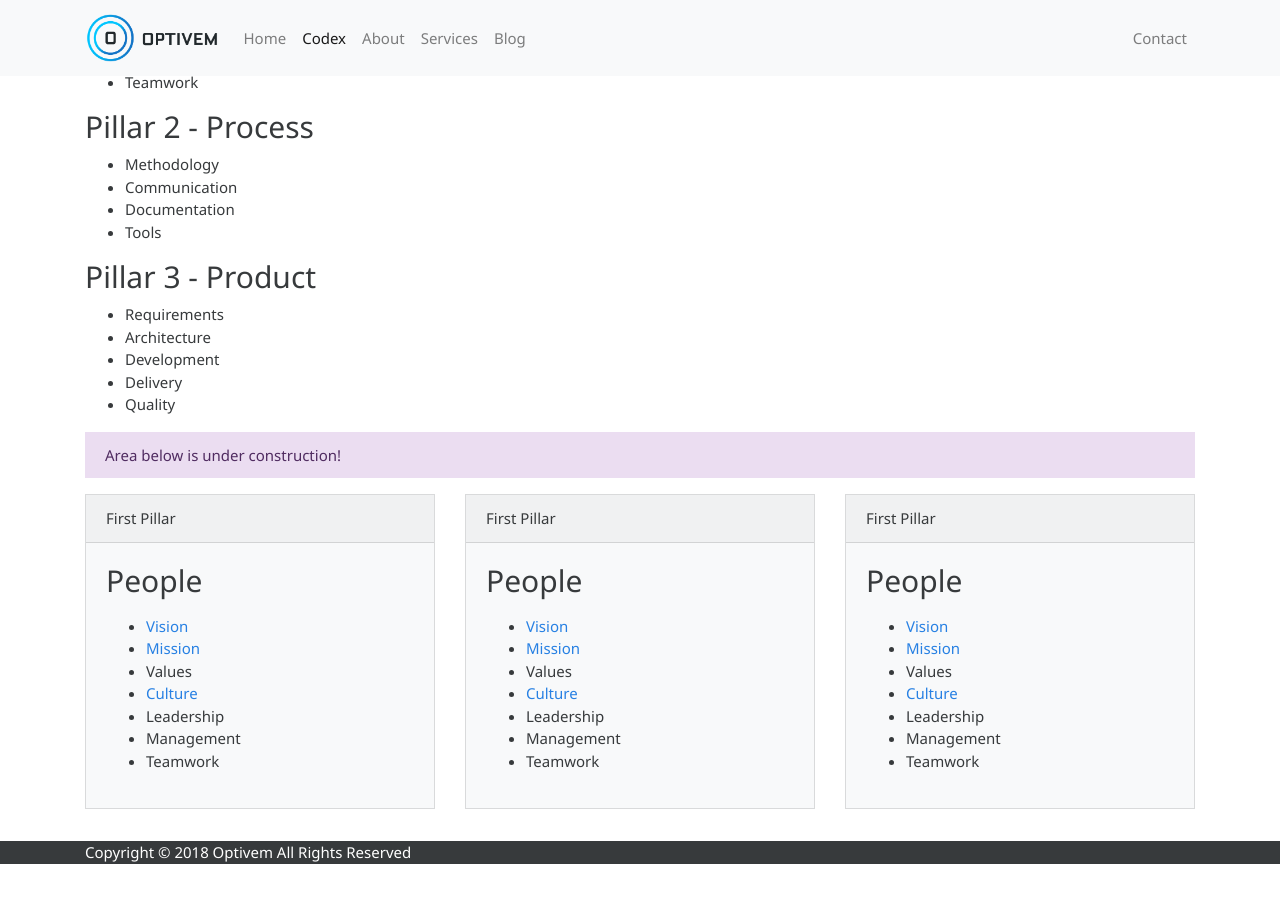
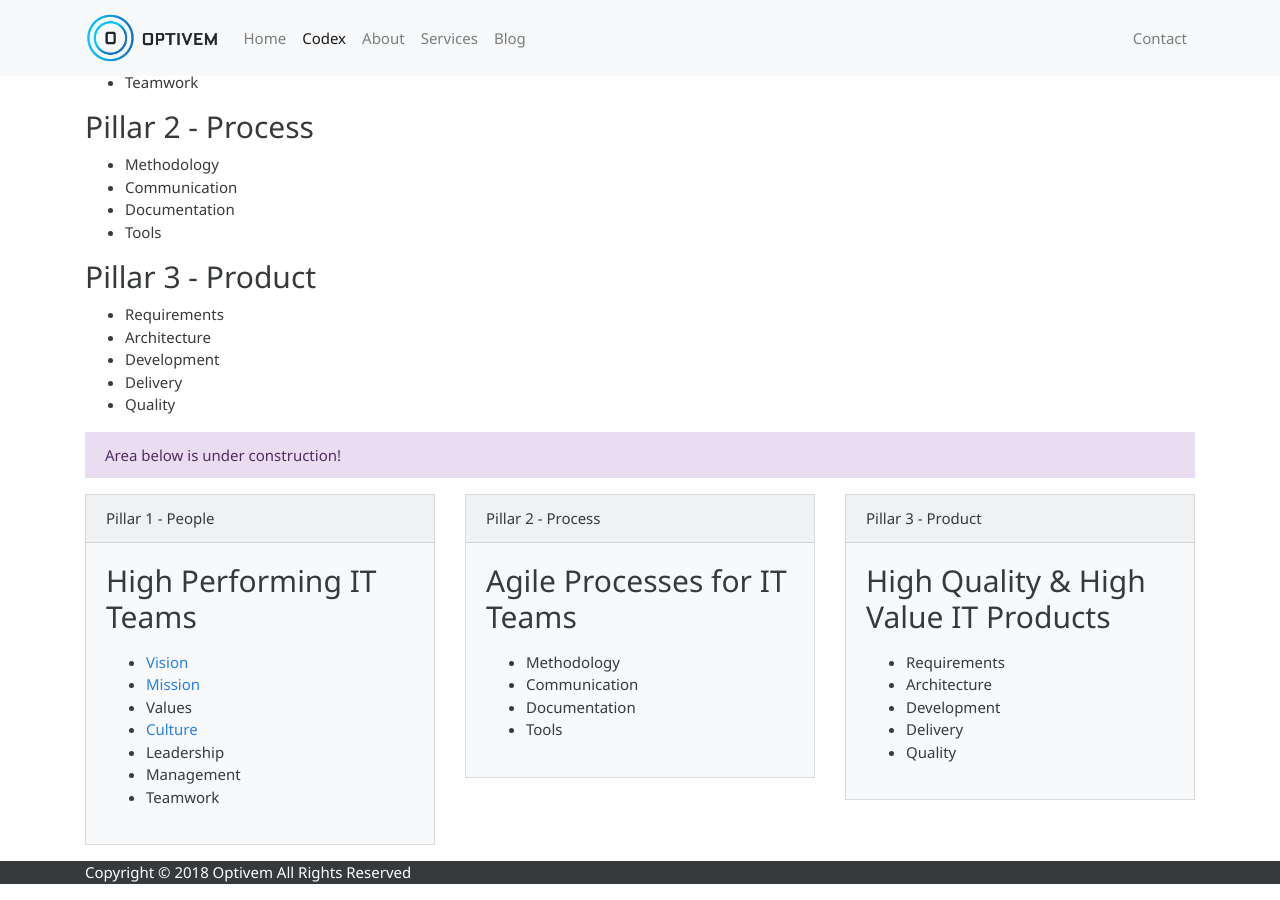
Before and after one commit to optivem/optivem.github.io, a Jekyll site: the page built from _pages/codex.md, in a window 1280 px wide and 900 px high, scrolled down 524 px. Built offline with Jekyll 4.4.1, drawn with Linux system fonts in a browser that asks for light colours.

Commit message:
#10 Codex Page

```diff
--- a/_pages/codex.md
+++ b/_pages/codex.md
@@ -50,10 +50,6 @@ foundations
 -->
 
 
-<p>
-
-
-
 <div class="alert alert-info" role="alert">
   Area below is under construction!
 </div>
@@ -62,9 +58,9 @@ foundations
 
 	<div class="col-sm-4">
 		<div class="card bg-light mb-3" style="">
-			<div class="card-header">First Pillar</div>
+			<div class="card-header">Pillar 1 - People</div>
 			<div class="card-body">
-				<h2 class="card-title">People</h2>
+				<h2 class="card-title">High Performing IT Teams</h2>
 				<p class="card-text">
 					<ul>
 						<li><a href="{{ site.url }}/codex/vision">Vision</a></li>
@@ -82,18 +78,15 @@ foundations
 
 	<div class="col-sm-4">
 		<div class="card bg-light mb-3" style="">
-			<div class="card-header">First Pillar</div>
+			<div class="card-header">Pillar 2 - Process</div>
 			<div class="card-body">
-				<h2 class="card-title">People</h2>
+				<h2 class="card-title">Agile Processes for IT Teams</h2>
 				<p class="card-text">
 					<ul>
-						<li><a href="{{ site.url }}/codex/vision">Vision</a></li>
-						<li><a href="{{ site.url }}/codex/mission">Mission</a></li>
-						<li>Values</li>
-						<li><a href="{{ site.url }}/codex/culture">Culture</a></li>
-						<li>Leadership</li>
-						<li>Management</li>
-						<li>Teamwork</li>
+						<li>Methodology</li>
+						<li>Communication</li>
+						<li>Documentation</li>
+						<li>Tools</li>
 					</ul>
 				</p>
 			</div>
@@ -102,18 +95,16 @@ foundations
 
 	<div class="col-sm-4">
 		<div class="card bg-light mb-3" style="">
-			<div class="card-header">First Pillar</div>
+			<div class="card-header">Pillar 3 - Product</div>
 			<div class="card-body">
-				<h2 class="card-title">People</h2>
+				<h2 class="card-title">High Quality & High Value IT Products</h2>
 				<p class="card-text">
 					<ul>
-						<li><a href="{{ site.url }}/codex/vision">Vision</a></li>
-						<li><a href="{{ site.url }}/codex/mission">Mission</a></li>
-						<li>Values</li>
-						<li><a href="{{ site.url }}/codex/culture">Culture</a></li>
-						<li>Leadership</li>
-						<li>Management</li>
-						<li>Teamwork</li>
+						<li>Requirements</li>
+						<li>Architecture</li>
+						<li>Development</li>
+						<li>Delivery</li>
+						<li>Quality</li>
 					</ul>
 				</p>
 			</div>
```
